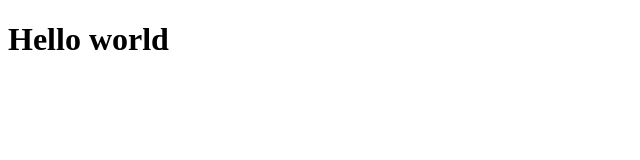
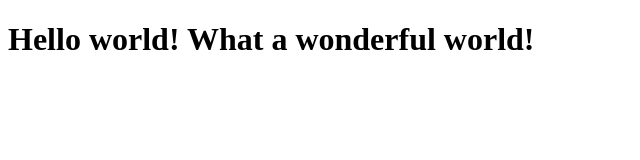
Before and after one commit to AustinJFuchs/coursera-test, a plain HTML site: page site/index.html in a window 1280 px wide. Shown: the whole page, without its empty margins (0-640 px from the left). Drawn offline with Linux system fonts and the light colour scheme.

Commit message:
Small addition

```diff
--- a/site/index.html
+++ b/site/index.html
@@ -4,6 +4,6 @@
 	<title>Hello world</title>
 </head>
 <body>
-<h1>Hello world</h1>
+<h1>Hello world! What a wonderful world!</h1>
 </body>
 </html>
```
